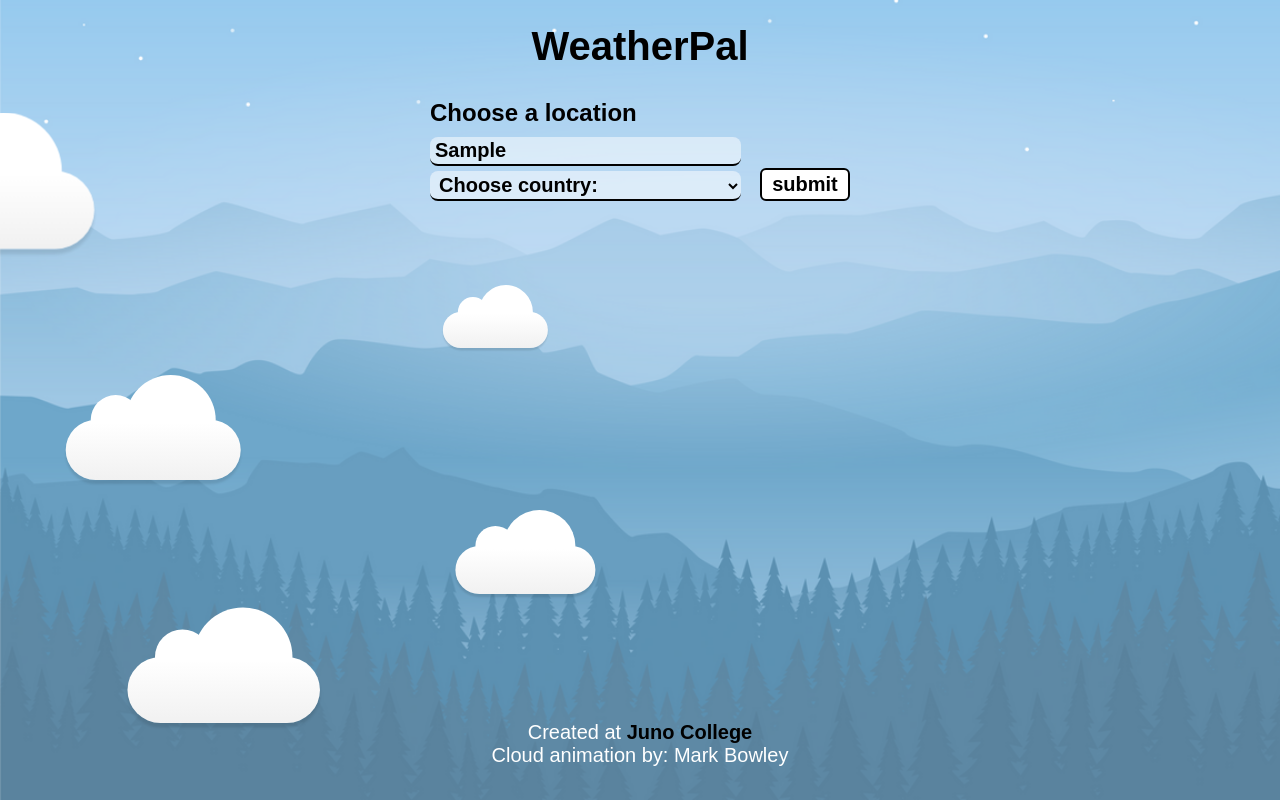
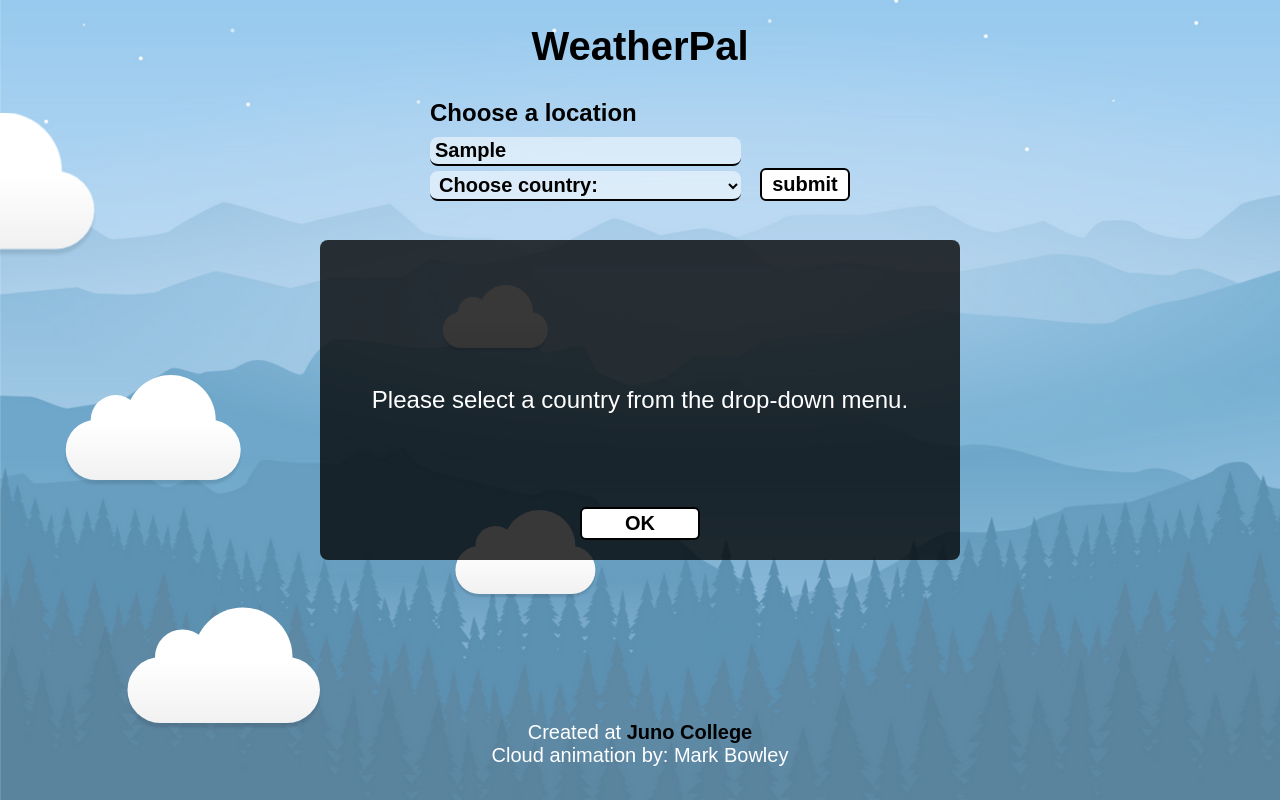
Before and after one commit to Koki001/stojancoVasileskiProjectThree, a React (Create React App) app: page / in a window 1280 px wide. Both pictures are taken after typing "Sample" into the empty fields and a click on the button "submit". Built offline with nearby package versions, Linux system fonts and the light colour scheme.

Commit message:
error handling boxes

```diff
--- a/src/InputForm.js
+++ b/src/InputForm.js
@@ -1,13 +1,16 @@
 // InputForm.js
 import {useState} from "react"
 import countryList from "./CountriesList"
-import PopupBox from "./PopupBox"
+import PopupCity from "./PopupCity"
+import PopupCountry from "./PopupCountry"
 
 function InputForm(props) {
 
     // states used in submit function to update main API call states
     const [selectCountry, setSelectCountry] = useState("placeholder")
     const [selectCity, setSelectCity] = useState("")
+    const [cityError, setCityError] = useState(false)
+    const [countryError, setCountryError] = useState(false)
     // updates selected city
     const handleChange = function(event) {
         setSelectCountry(event.target.value)
@@ -20,9 +23,9 @@ function InputForm(props) {
     const handleUserSelect = function(e) {
         e.preventDefault()
         if (selectCity === "") {
-            alert("please enter city name")
+            setCityError(true)
         } else if (selectCountry === "placeholder") {
-            alert("please select country")
+            setCountryError(true)
         } else {
             props.handleSubmit(e, selectCountry, selectCity)
             // setSelectCountry("placeholder")
@@ -30,8 +33,34 @@ function InputForm(props) {
         }
     }
 
+    const popupCityClick = function (e, click) {
+        e.preventDefault()
+        setCityError(click)
+    }
+    const popupCountryClick = function (e, click) {
+        e.preventDefault()
+        setCountryError(click)
+    }
+
+
     return (
         <div className="formContainer">
+            {
+                cityError === true
+                ?
+                <PopupCity
+                click={popupCityClick}
+                />
+                : null
+            }
+            {
+                countryError === true
+                    ?
+                    <PopupCountry
+                        click={popupCountryClick}
+                    />
+                    : null
+            }
             <h2>Choose a location</h2>
             <form id="form" className="inputForm" action=""
             onSubmit={handleUserSelect}
--- a/src/PopupBox.js
+++ b/src/PopupBox.js
@@ -17,7 +17,7 @@ const PopupBox = function(props) {
             <div className="popup">
                 <div className="popupContainer">
                     <h2>Oops!</h2>
-                    <p>Sorry, we could not find any results. Please check your city spelling and select the correct country for your destination.</p>
+                    <p>Sorry, we could not find any results. Please check the spelling of your city and select the correct country for your destination.</p>
                     <button onClick={handleClick} className="popupOk">OK</button>
                 </div>
             </div>
--- /dev/null
+++ b/src/PopupCity.js
@@ -0,0 +1,28 @@
+import { useState } from "react"
+
+
+const PopupCity = function (props) {
+
+    const [popupCity, setPopupCity] = useState(true)
+
+    const handleClickCity = function (e) {
+        props.click(e, !popupCity)
+        setPopupCity(false)
+    }
+
+    if (popupCity === true) {
+        return (
+
+            <div className="popup">
+                <div className="popupContainer">
+                    <p>Please select a city.</p>
+                    <button onClick={handleClickCity} className="popupOk">OK</button>
+                </div>
+            </div>
+
+        )
+    } else {
+        return null
+    }
+}
+export default PopupCity
--- /dev/null
+++ b/src/PopupCountry.js
@@ -0,0 +1,28 @@
+import { useState } from "react"
+
+
+const PopupCountry = function (props) {
+
+    const [popupCountry, setPopupCountry] = useState(true)
+
+    const handleClickCountry = function (e) {
+        props.click(e, !popupCountry)
+        setPopupCountry(false)
+    }
+
+    if (popupCountry === true) {
+        return (
+
+            <div className="popup">
+                <div className="popupContainer">
+                    <p>Please select a country from the drop-down menu.</p>
+                    <button onClick={handleClickCountry} className="popupOk">OK</button>
+                </div>
+            </div>
+
+        )
+    } else {
+        return null
+    }
+}
+export default PopupCountry
--- a/src/WeatherDisplay.js
+++ b/src/WeatherDisplay.js
@@ -19,8 +19,7 @@ function WeatherDisplay(props) {
     let cardImage = props.weatherIcon.main
     return (
         // in order for this section to keep its footprint, its visibility is hidden until props are available from parent
-        // opacity added just for a smoother transition effect
-        <div className={`weatherDisplayContainer ${classTest}`} style={props.city === "" ? { visibility: "hidden", opacity: 0 } : { opacity: 0.95, visibility: "visible", backgroundImage: `url("/${cardImage}.png")`}}>
+        <div className={`weatherDisplayContainer ${classTest}`} style={props.city === "" ? { visibility: "hidden"} : {visibility: "visible", backgroundImage: `url("/${cardImage}.png")`}}>
         {props.city !== "" ? <img className="iconImage" src={icon} alt="" /> : null}
 
             <div className="forecastInfo">
```
